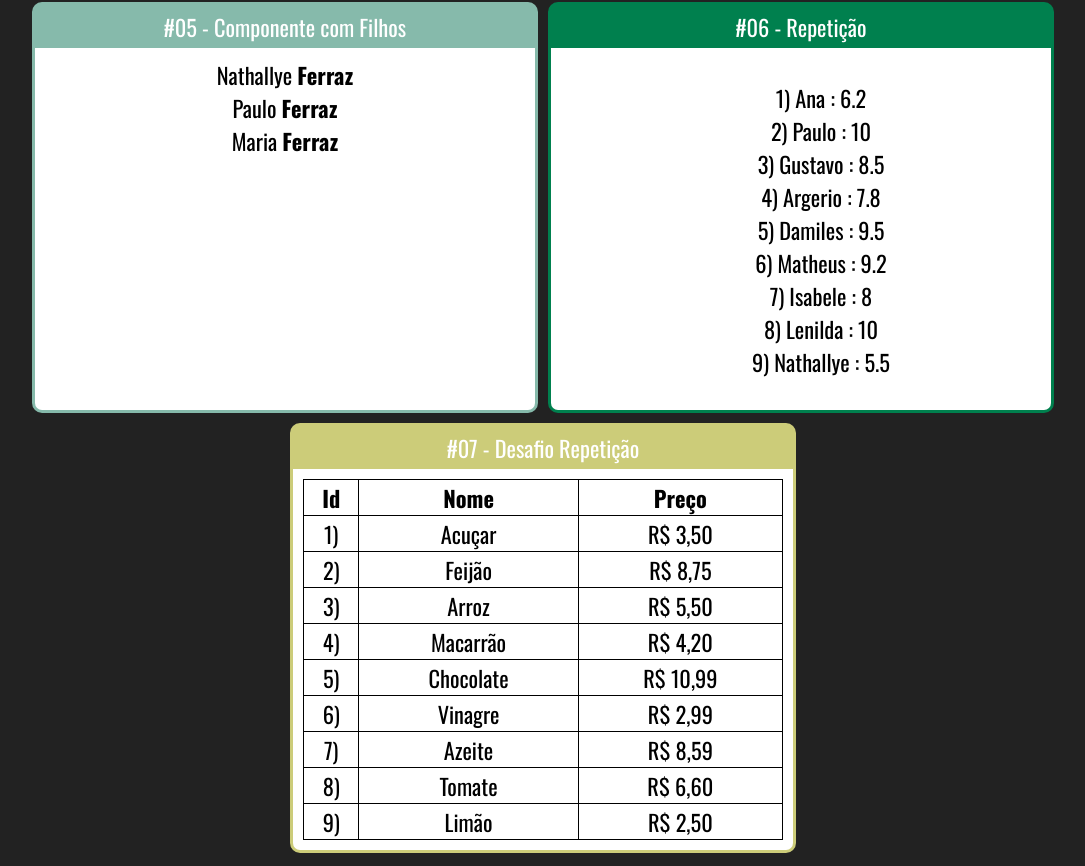
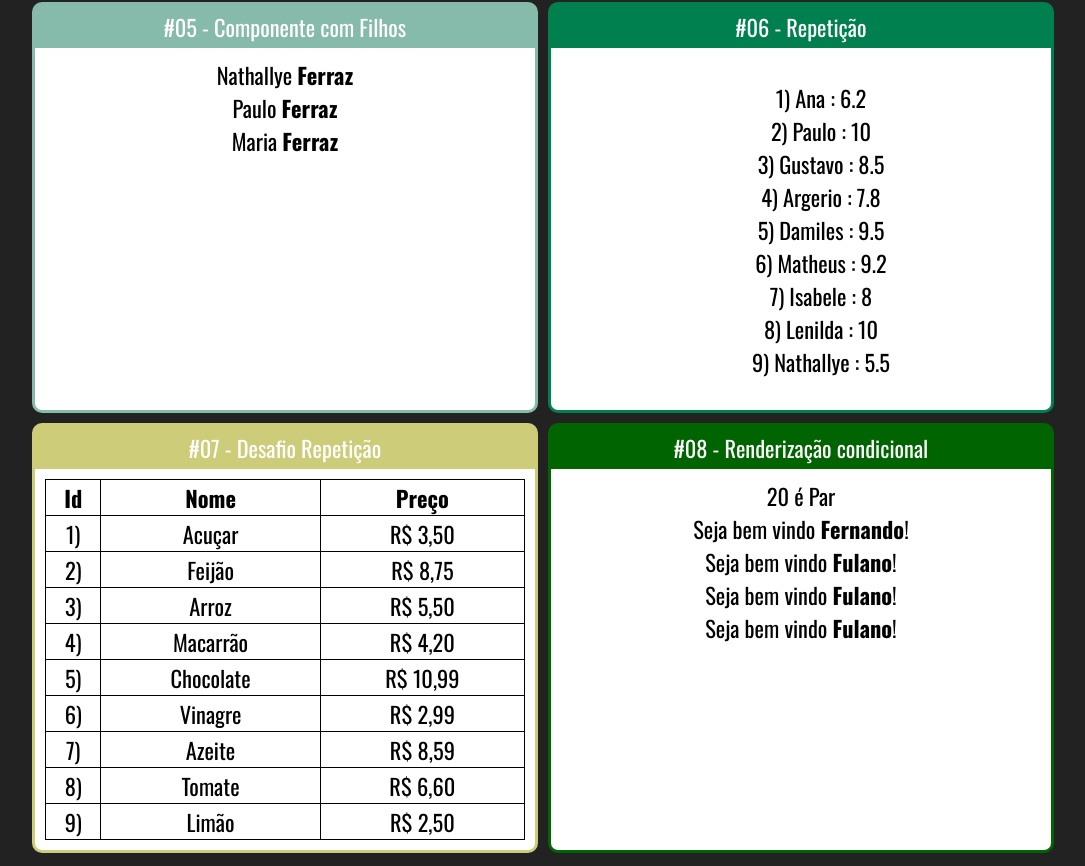
Before and after one commit to nathallye/react-redux, a React (Create React App) app in the folder react/fundamentos-react/: page / in a window 1280 px wide. Shown: the part 670-1536 px from the top of the page, without its empty margins (97-1182 px from the left). Built offline with nearby package versions, Linux system fonts and the light colour scheme.

Commit message:
Renderizaçao condicional

```diff
--- a/react/fundamentos-react/src/App.jsx
+++ b/react/fundamentos-react/src/App.jsx
@@ -9,8 +9,10 @@
 import Aleatorio from "./components/basics/GetRandom";
 import Familia from "./components/basics/Family";
 import MembroFamilia from "./components/basics/FamilyMember"
-import ListaAlunos from "./components/repeticao/ListStudents";
-import TabelaProdutos from "./components/repeticao/TableProduts";
+import ListaAlunos from "./components/repetition/ListStudents";
+import TabelaProdutos from "./components/repetition/TableProduts";
+import ParOuImpar from "./components/conditional/EvenOrOdd";
+import UsuarioInfo from "./components/conditional/UserInfo";
 
 export default function App(props) {
   return (
@@ -62,6 +64,14 @@
         <Card titulo="#07 - Desafio Repetição" color="#CCCC79">
           <TabelaProdutos/>
         </Card>
+
+        <Card titulo="#08 - Renderização condicional" color="#006400">
+          <ParOuImpar numero={20}/>
+          <UsuarioInfo usuario={{ nome: 'Fernando' }}/> {/*o primeiro par de chaves"{}" é para ter um trecho que vai ser interpretado com javascript; se queremos criar um objeto de forma literal temos que colocar um outro par de chaves, dentro.*/}
+          <UsuarioInfo usuario={{ email: 'fer@nando.com' }}/>
+          <UsuarioInfo usuario={{}}/>
+          <UsuarioInfo/>
+        </Card>
       </div>
     </div>
   );
--- /dev/null
+++ b/react/fundamentos-react/src/components/conditional/EvenOrOdd.jsx
@@ -0,0 +1,12 @@
+import React from "react";
+
+export default function ParOuImpar(props) {
+  const isPar = props.numero % 2 === 0;
+
+  return (
+    <div>
+      { props.numero }
+      { isPar ? <span>  é Par</span> : <span> é Ímpar</span>}
+    </div>
+  )
+}
--- /dev/null
+++ b/react/fundamentos-react/src/components/conditional/If.jsx
@@ -0,0 +1,7 @@
+export default function If(props) {
+  if(props.test) {
+    return props.children
+  } else {
+    return false
+  }
+}
--- /dev/null
+++ b/react/fundamentos-react/src/components/conditional/UserInfo.jsx
@@ -0,0 +1,17 @@
+import React from "react";
+import If from "./If";
+
+export default function UsuarioInfo(props) {
+  const usuario = props.usuario || {}
+
+  return (
+    <div>
+      <If test={usuario && usuario.nome}>
+        Seja bem vindo <strong>{ usuario.nome }</strong>!
+      </If>
+      <If test={!usuario || !usuario.nome}>
+        Seja bem vindo <strong>Fulano</strong>!
+      </If>
+    </div>
+  );
+}
```
Also changed, not shown: react/fundamentos-react/src/components/repetition/ListStudents.css (renamed from react/fundamentos-react/src/components/repeticao/ListStudents.css), react/fundamentos-react/src/components/repetition/ListStudents.jsx (renamed from react/fundamentos-react/src/components/repeticao/ListStudents.jsx), react/fundamentos-react/src/components/repetition/TableProduts.css (renamed from react/fundamentos-react/src/components/repeticao/TableProduts.css), react/fundamentos-react/src/components/repetition/TableProduts.jsx (renamed from react/fundamentos-react/src/components/repeticao/TableProduts.jsx), 1 other file (tests, documents, lock files or other folders).
